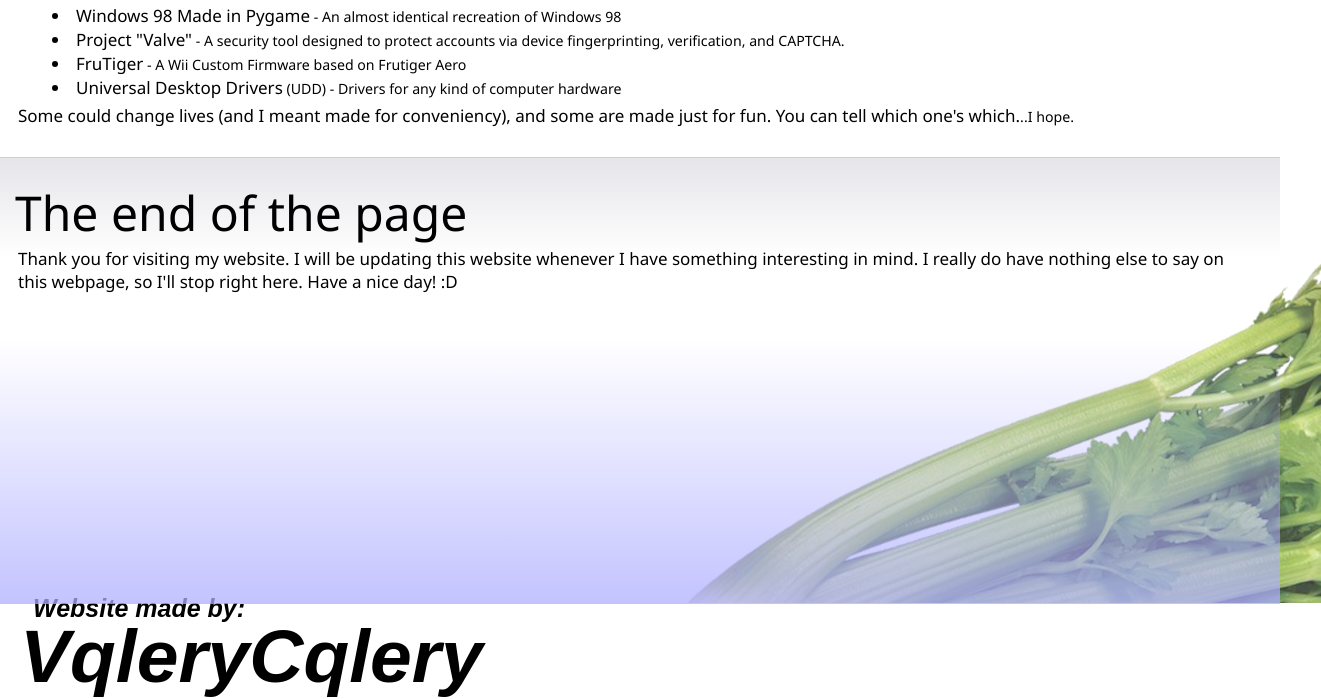
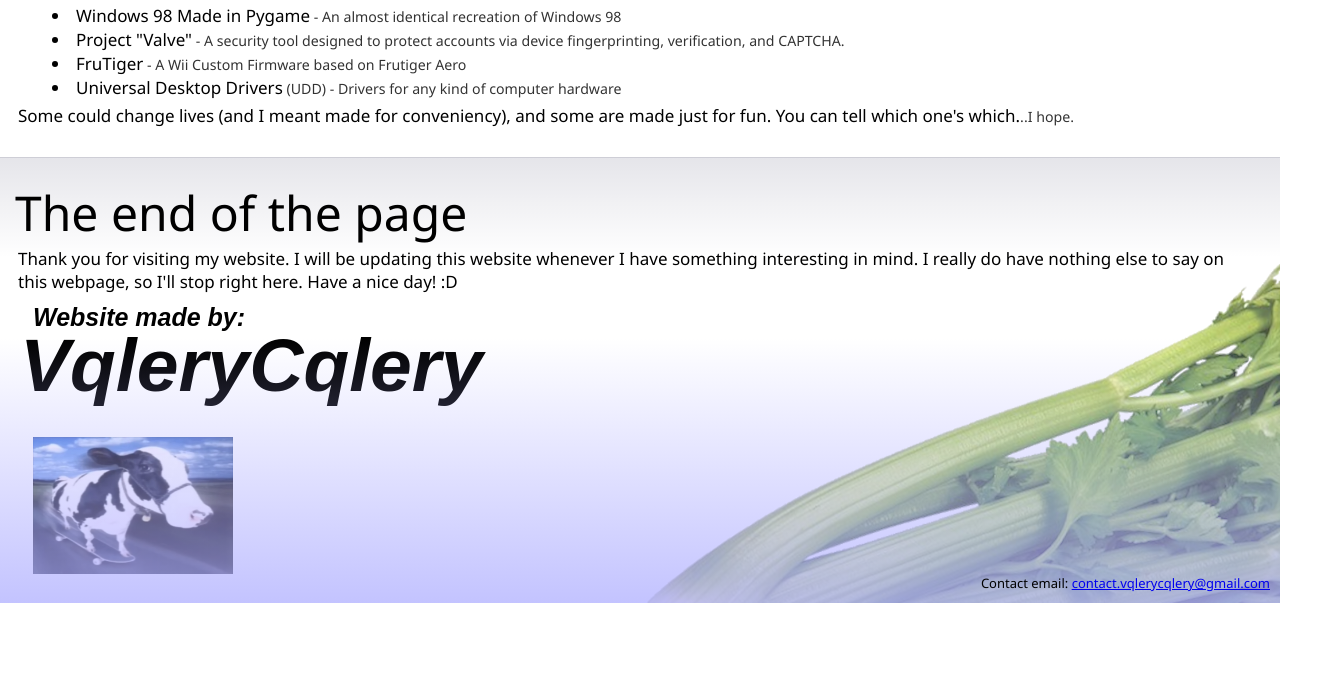
Before and after one commit to ValeryCelery/MyWebsite, a plain HTML site: page index.html in a window 1280 px wide. Shown: the part 774-1473 px from the top of the page, 1321 px wide, since content can reach past the window. After the commit the page ends 1377 px from the top, so only its background shows below. Drawn offline with Linux system fonts and the light colour scheme.

Commit message:
Update style.css

```diff
--- a/style.css
+++ b/style.css
@@ -1,5 +1,8 @@
 body {
 	font-family: "Segoe UI";
+}
+small {
+	opacity: 0.8;
 }
 .lang {
 	position: absolute;
@@ -58,7 +61,9 @@
 	margin-top: -70px;
 }
 .hide {
-	color: rgba(0 ,0, 0, 0);
+	opacity: 0;
+	user-select: none;
+	-moz-user-select: none;
 }
 .split {
 	height: 1px;
@@ -83,24 +88,32 @@
 	margin-left: 25px;
 }
 .celery {
-	position: relative;
-	margin-left: 40.55%;
+	position: absolute;
 	margin-top: -47px;
 	margin-bottom: -4px;
+	right: 0;
 	opacity: 0.8;
 	-webkit-user-drag: none;
 	-moz-user-select: none;
 	user-select: none;
+	z-index: 1;
 }
 .endlinear {
-	position: relative;
-	margin-left: -20px;
-	margin-right: -8px;
-	margin-top: -265px;
-	margin-bottom: -10px;
+	position: absolute;
+	width: 100%;
+	margin-left: -8px;
+	margin-top: 28px;
 	height: 265px;
 	background-image: linear-gradient(rgba(0, 0, 0, 0), rgba(175, 175, 255, 0.75));
 	-webkit-user-drag: none;
 	-moz-user-select: none;
 	user-select: none;
+	z-index: 2;
 }
+.contact {
+	position: absolute;
+	z-index: 3;
+	right: 10px;
+	font-size: 13px;
+	margin-top: -5px;
+}
```
